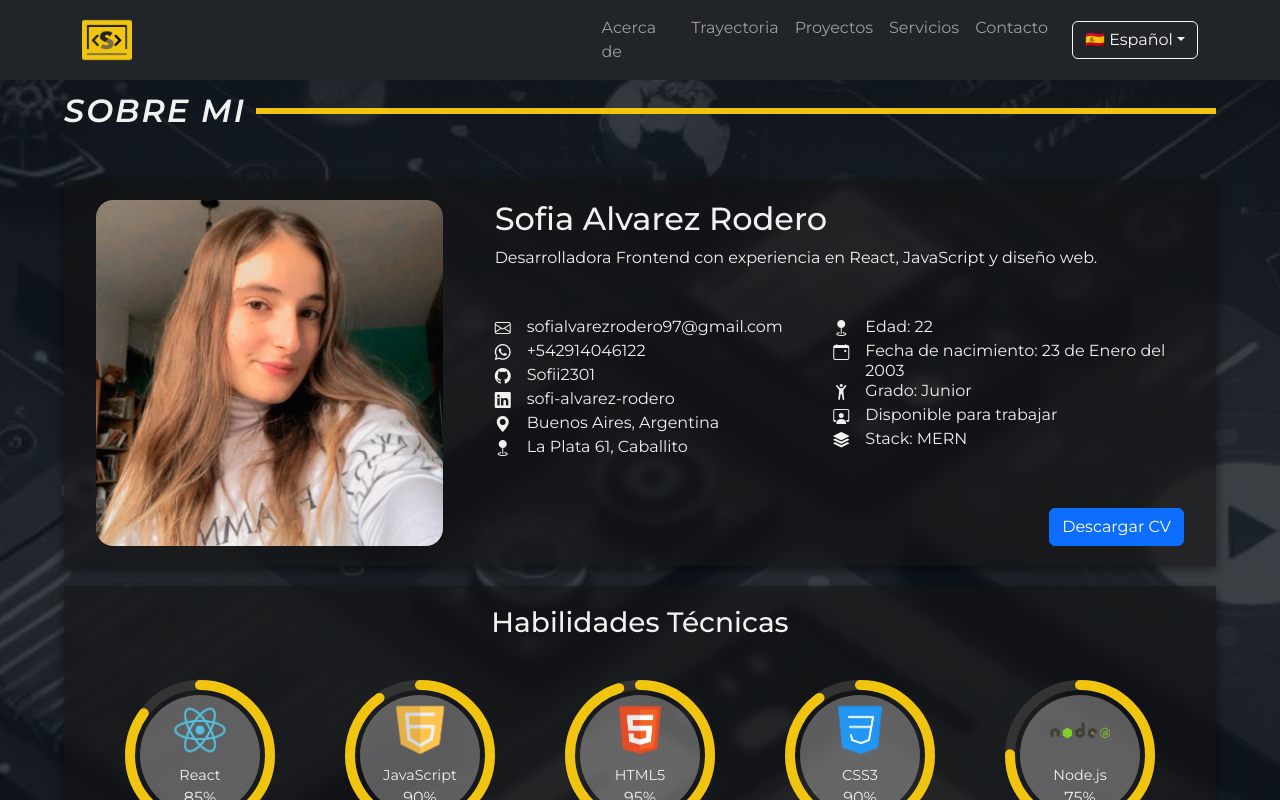
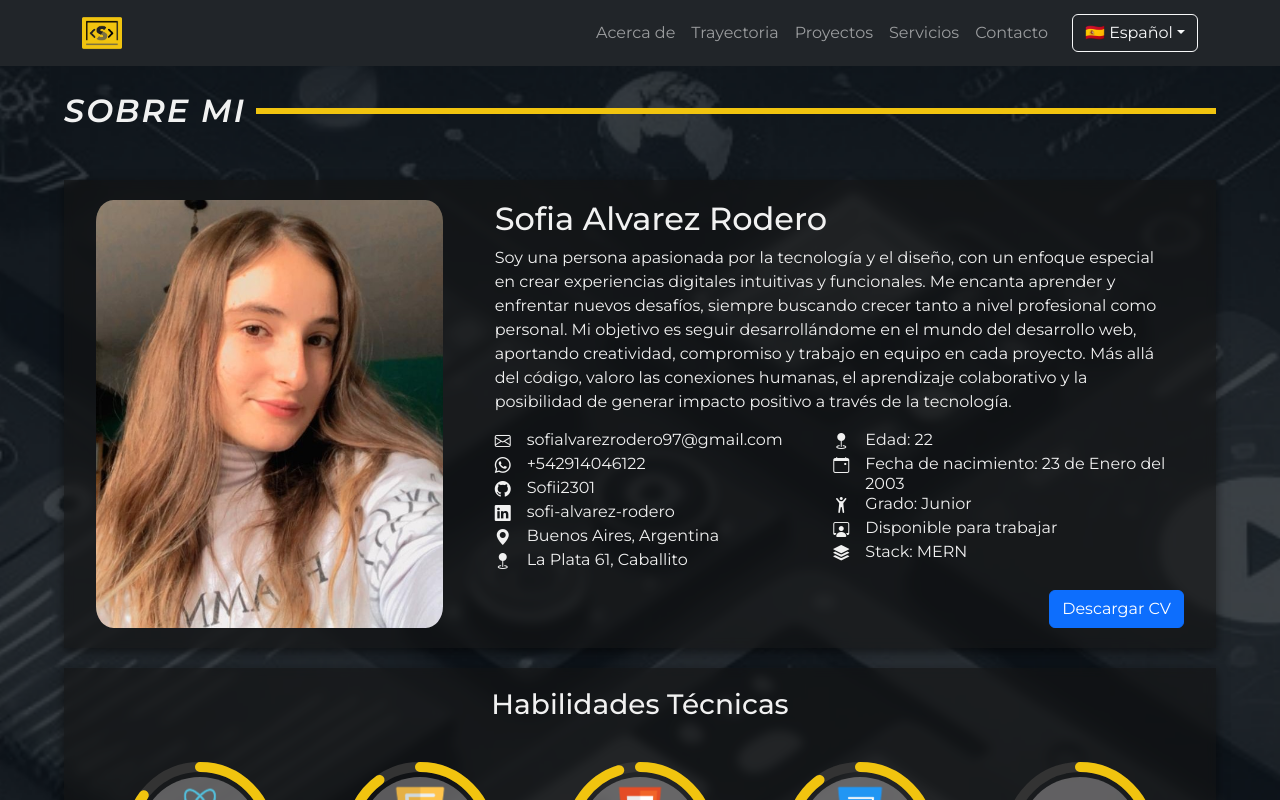
Before and after one commit to Sofii2301/my-portfolio-frontend, a React (Vite) app: page /about in a window 1280 px wide. Shown: the top 800 px of the page. Built offline with nearby package versions, Linux system fonts and the light colour scheme.

Commit message:
fix flex nav

```diff
--- a/src/assets/locales/en/translation.json
+++ b/src/assets/locales/en/translation.json
@@ -8,7 +8,7 @@
     "about": "About",
     "experience": "Experience",
     "projects": "Projects",
-    "description": "Frontend developer with experience in React, JavaScript, and web design.",
+    "description": "I’m passionate about technology and design, with a strong focus on crafting intuitive and functional digital experiences. I love learning and taking on new challenges, always striving to grow both professionally and personally. My goal is to continue developing my career in web development, bringing creativity, dedication, and teamwork to every project. Beyond the code, I value human connections, collaborative learning, and the chance to make a positive impact through technology.",
     "download_cv": "Download CV",
     "tech_skills": "Tech Skills",
     "tech_tools": "Tech Tools",
@@ -35,5 +35,6 @@
     "message_not_sent": "The message could not be sent. Please check your connection.",
     "message_sent": "The message was sent successfully.",
     "categories": "Categories",
+    "menu": "Sections",
     "": ""
 }
--- a/src/assets/locales/es/translation.json
+++ b/src/assets/locales/es/translation.json
@@ -8,7 +8,7 @@
     "about": "Acerca de",
     "experience": "Experiencia",
     "projects": "Proyectos",
-    "description": "Desarrolladora Frontend con experiencia en React, JavaScript y diseño web.",
+    "description": "Soy una persona apasionada por la tecnología y el diseño, con un enfoque especial en crear experiencias digitales intuitivas y funcionales. Me encanta aprender y enfrentar nuevos desafíos, siempre buscando crecer tanto a nivel profesional como personal. Mi objetivo es seguir desarrollándome en el mundo del desarrollo web, aportando creatividad, compromiso y trabajo en equipo en cada proyecto. Más allá del código, valoro las conexiones humanas, el aprendizaje colaborativo y la posibilidad de generar impacto positivo a través de la tecnología.",
     "download_cv": "Descargar CV",
     "tech_skills": "Habilidades Técnicas",
     "tech_tools": "Herramientas Técnicas",
@@ -35,5 +35,6 @@
     "message_not_sent": "No se pudo enviar el mensaje. Revisa tu conexión.",
     "message_sent": "El mensaje fue enviado correctamente.",
     "categories": "Categorías",
+    "menu": "Secciones",
     "": ""
   }
--- a/src/components/atoms/LanguageSelector/LanguageSelector.jsx
+++ b/src/components/atoms/LanguageSelector/LanguageSelector.jsx
@@ -8,13 +8,13 @@ export default function LanguageSelector() {
 
     return (
         <div className="language-selector">
-            <button className="btn btn-outline-light ms-3 dropdown-toggle" onClick={() => setDropdownOpen(!dropdownOpen)}>
+            <button className="btn btn-outline-light ms-lg-3 ms-md-0 mt-lg-0 mt-md-2 dropdown-toggle" onClick={() => setDropdownOpen(!dropdownOpen)}>
               {languages[language].flag} {languages[language].name}
             </button>
             {dropdownOpen && (
               <ul className="dropdown-menu show">
                 {Object.keys(languages).map((lang) => (
-                  <li key={lang}>
+                  <li key={lang}  data-bs-dismiss="offcanvas">
                     <button className="dropdown-item" onClick={() => { changeLanguage(lang); setDropdownOpen(false); }}>
                       {languages[lang].flag} {languages[lang].name}
                     </button>
--- a/src/components/organisms/Navbar/Navbar.jsx
+++ b/src/components/organisms/Navbar/Navbar.jsx
@@ -6,6 +6,7 @@ import "./navbar.css"
 
 export default function Navbar() {
     const { translations } = useLanguage();
+    const isMobile = window.innerWidth < 992;
 
     return (
         <nav className="navbar navbar-expand-lg navbar-dark bg-dark fixed-top w-100">
@@ -13,18 +14,24 @@ export default function Navbar() {
             <Link className="navbar-brand" to="/">
               <img src={logo} alt="" className="img-fluid"/>
             </Link>
-        <button className="navbar-toggler" type="button" data-bs-toggle="collapse" data-bs-target="#navbarNav">
+            <button className="navbar-toggler" type="button" data-bs-toggle="offcanvas" data-bs-target="#navbarOffcanvas">
               <span className="navbar-toggler-icon"></span>
             </button>
-        <div className="collapse navbar-collapse" id="navbarNav">
+            <div className="offcanvas offcanvas-end bg-dark text-white" id="navbarOffcanvas">
+              <div className="offcanvas-header">
+                <h5 className="offcanvas-title">{translations.menu}</h5>
+                <button type="button" className="btn-close btn-close-white" data-bs-dismiss="offcanvas"></button>
+              </div>
+              <div className="offcanvas-body">
                 <ul className="navbar-nav ms-auto">
-            <li className="nav-item"><Link className="nav-link" to="/about">{translations.about}</Link></li>
-            <li className="nav-item"><Link className="nav-link" to="/career">{translations.career}</Link></li>
-            <li className="nav-item"><Link className="nav-link" to="/projects">{translations.projects}</Link></li>
-            <li className="nav-item"><Link className="nav-link" to="/services">{translations.services}</Link></li>
-            <li className="nav-item"><Link className="nav-link" to="/contact">{translations.contact}</Link></li>
+                  <li className="nav-item"><Link className="nav-link" to="/about" {...(isMobile ? { 'data-bs-dismiss': 'offcanvas' } : {})}>{translations.about}</Link></li>
+                  <li className="nav-item"><Link className="nav-link" to="/career" {...(isMobile ? { 'data-bs-dismiss': 'offcanvas' } : {})}>{translations.career}</Link></li>
+                  <li className="nav-item"><Link className="nav-link" to="/projects" {...(isMobile ? { 'data-bs-dismiss': 'offcanvas' } : {})}>{translations.projects}</Link></li>
+                  <li className="nav-item"><Link className="nav-link" to="/services" {...(isMobile ? { 'data-bs-dismiss': 'offcanvas' } : {})}>{translations.services}</Link></li>
+                  <li className="nav-item"><Link className="nav-link" to="/contact" {...(isMobile ? { 'data-bs-dismiss': 'offcanvas' } : {})}>{translations.contact}</Link></li>
+                  <li className="nav-item"><LanguageSwitcher /></li>
                 </ul>
-          <LanguageSwitcher />
+              </div>
             </div>
           </div>
         </nav>
--- a/src/components/organisms/Navbar/navbar.css
+++ b/src/components/organisms/Navbar/navbar.css
@@ -1,3 +1,38 @@
+.navbar-brand {
+    width: 5%;
+}
+
 .navbar-brand img {
-    width: 10%;
+    max-height: 40px;
 }
+
+.nav-item {
+    white-space: nowrap;
+    text-align: center;
+    display: flex;
+    justify-content: flex-start;
+    width: 100%;
+}
+
+.navbar-nav {
+    display: flex;
+    align-items: center;
+}
+
+@media (max-width: 992px) {
+    .nav-item:hover {
+        background: rgba(255, 255, 255, 0.1);
+    }
+}
+
+@media (max-width: 767px) {
+    .navbar-brand {
+        width: 10%;
+    }
+}
+
+@media (max-width: 575px) {
+    .navbar-brand {
+        margin-left: 5px;
+    }
+}
```
Lines whose indentation alone changed are shown as unchanged.
